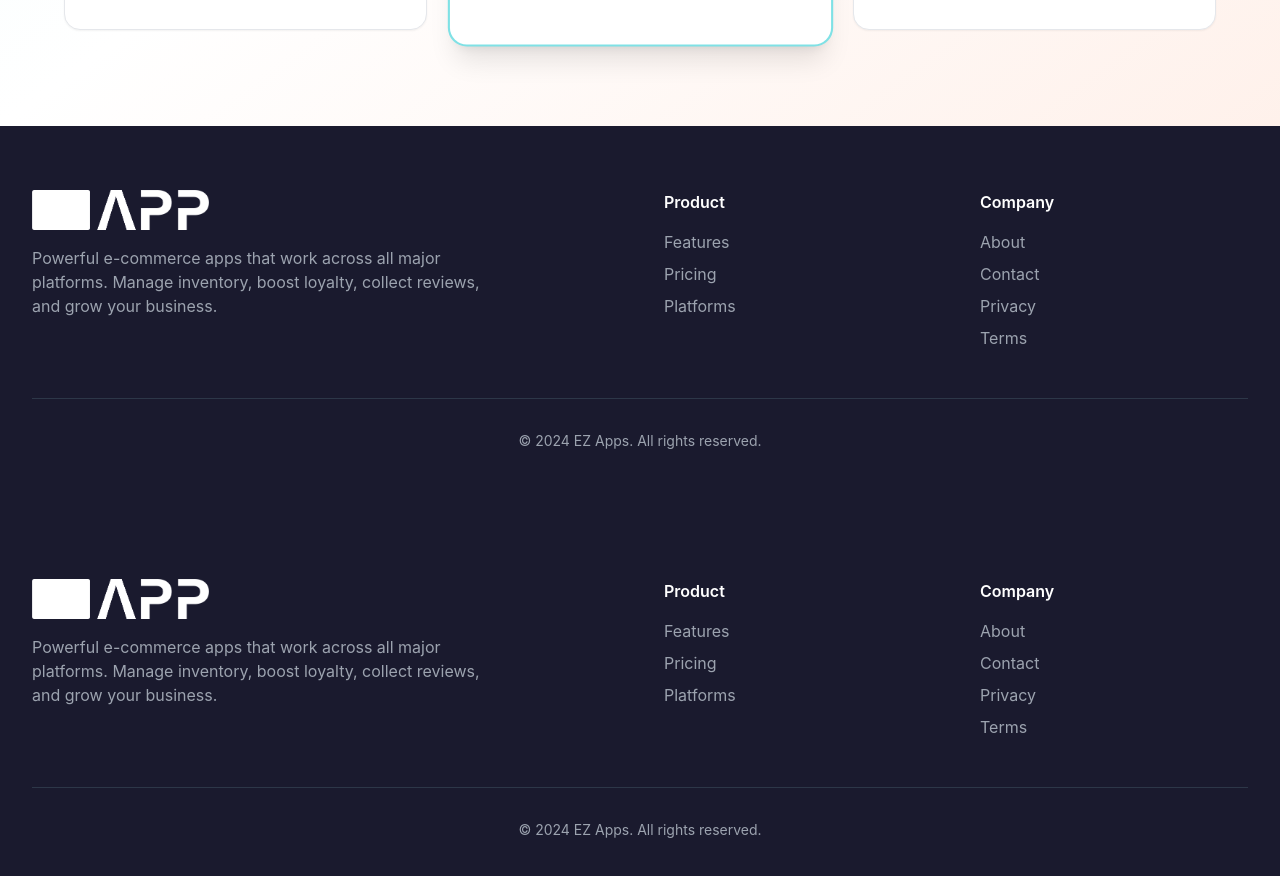
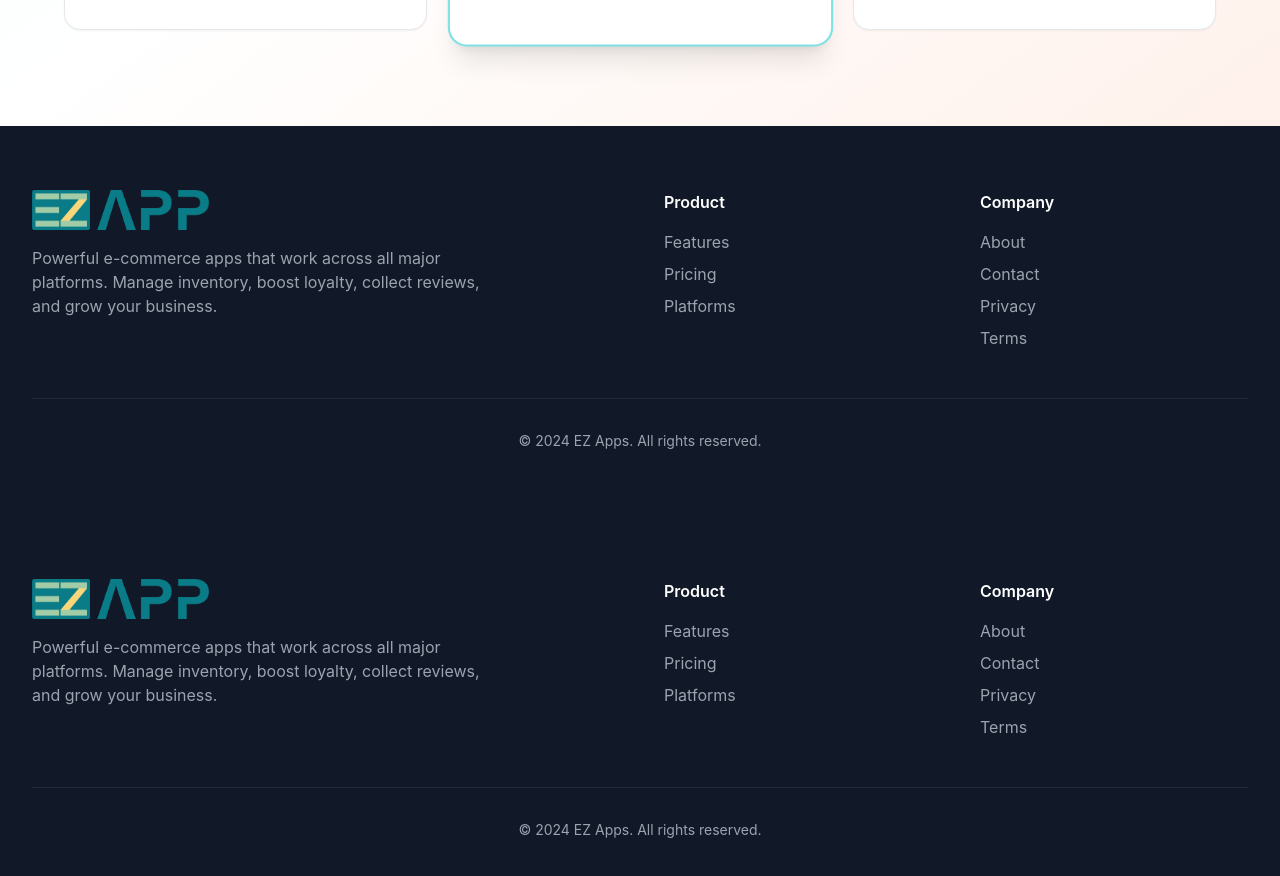
Before and after one commit to Sesarch/ezapps-saas, a Next.js app in the folder main-site/: page / in a window 1280 px wide. Shown: the part 3420-4296 px from the top of the page. Built offline with nearby package versions, Linux system fonts and the light colour scheme.

Commit message:
Change footer background color and link hover color

```diff
--- a/main-site/src/components/Footer.tsx
+++ b/main-site/src/components/Footer.tsx
@@ -2,7 +2,7 @@ import Link from 'next/link'
 
 export default function Footer() {
   return (
-    <footer className="bg-dark text-gray-300 py-16">
+    <footer className="bg-gray-900 text-gray-300 py-16">
       <div className="max-w-7xl mx-auto px-4 sm:px-6 lg:px-8">
         <div className="grid grid-cols-1 md:grid-cols-4 gap-12 mb-12">
           {/* Brand */}
@@ -11,7 +11,7 @@ export default function Footer() {
               <img
                 src="/logo.png"
                 alt="EZ Apps"
-                className="h-10 w-auto object-contain brightness-0 invert"
+                className="h-10 w-auto object-contain"
               />
             </Link>
             <p className="text-gray-400 max-w-md">
@@ -23,9 +23,9 @@ export default function Footer() {
           <div>
             <h4 className="text-white font-semibold mb-4">Product</h4>
             <ul className="space-y-2">
-              <li><Link href="#features" className="text-gray-400 hover:text-teal transition-colors">Features</Link></li>
-              <li><Link href="#pricing" className="text-gray-400 hover:text-teal transition-colors">Pricing</Link></li>
-              <li><Link href="#platforms" className="text-gray-400 hover:text-teal transition-colors">Platforms</Link></li>
+              <li><Link href="#features" className="text-gray-400 hover:text-turquoise transition-colors">Features</Link></li>
+              <li><Link href="#pricing" className="text-gray-400 hover:text-turquoise transition-colors">Pricing</Link></li>
+              <li><Link href="#platforms" className="text-gray-400 hover:text-turquoise transition-colors">Platforms</Link></li>
             </ul>
           </div>
 
@@ -33,16 +33,16 @@ export default function Footer() {
           <div>
             <h4 className="text-white font-semibold mb-4">Company</h4>
             <ul className="space-y-2">
-              <li><Link href="/about" className="text-gray-400 hover:text-teal transition-colors">About</Link></li>
-              <li><Link href="/contact" className="text-gray-400 hover:text-teal transition-colors">Contact</Link></li>
-              <li><Link href="/privacy" className="text-gray-400 hover:text-teal transition-colors">Privacy</Link></li>
-              <li><Link href="/terms" className="text-gray-400 hover:text-teal transition-colors">Terms</Link></li>
+              <li><Link href="/about" className="text-gray-400 hover:text-turquoise transition-colors">About</Link></li>
+              <li><Link href="/contact" className="text-gray-400 hover:text-turquoise transition-colors">Contact</Link></li>
+              <li><Link href="/privacy" className="text-gray-400 hover:text-turquoise transition-colors">Privacy</Link></li>
+              <li><Link href="/terms" className="text-gray-400 hover:text-turquoise transition-colors">Terms</Link></li>
             </ul>
           </div>
         </div>
 
         {/* Bottom Bar */}
-        <div className="border-t border-navy pt-8 text-center">
+        <div className="border-t border-gray-800 pt-8 text-center">
           <p className="text-gray-400 text-sm">
             © 2024 EZ Apps. All rights reserved.
           </p>
```
